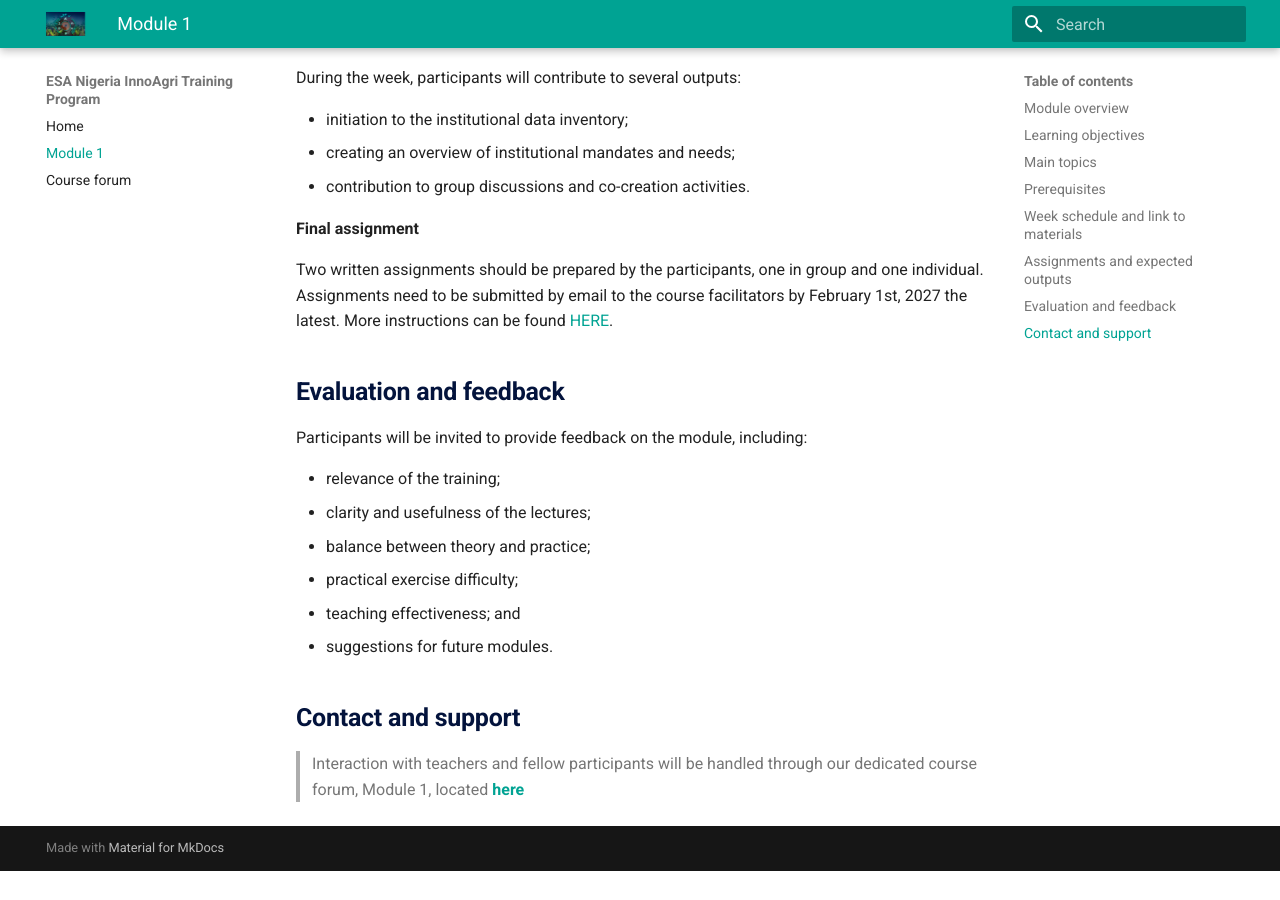
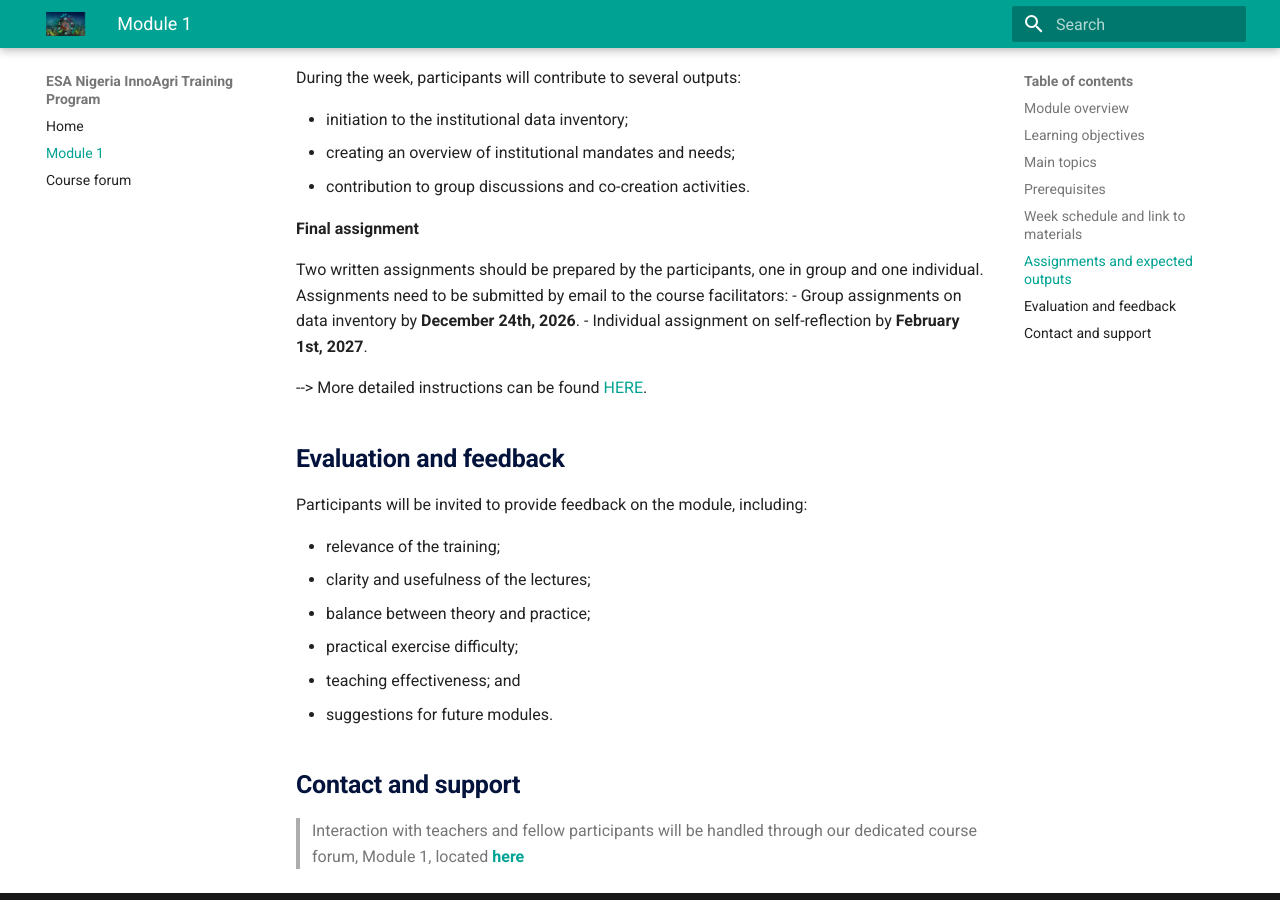
Before and after one commit to ESA-Nigeria-InnoAgri/InnoAgri-training, an MkDocs documentation site: the page built from docs/module-01/index.md, in a window 1280 px wide and 900 px high, scrolled down 5667 px. Built offline with MkDocs 1.6.1 and Material for MkDocs 9.7.7, drawn with Linux system fonts in a browser that asks for light colours; before the commit the page ends 6538 px from its top, so only the background shows below that.

Commit message:
adjust assignment deadlines

```diff
--- a/docs/module-01/index.md
+++ b/docs/module-01/index.md
@@ -146,7 +146,11 @@ During the week, participants will contribute to several outputs:
 **Final assignment**
 
 Two written assignments should be prepared by the participants, one in group and one individual.
-Assignments need to be submitted by email to the course facilitators by February 1st, 2027 the latest. More instructions can be found [HERE](../module-01/resources/lectures/13_InnoAgri_week1_final_assignment.pdf).
+Assignments need to be submitted by email to the course facilitators:
+- Group assignments on data inventory by **December 24th, 2026**.
+- Individual assignment on self-reflection by **February 1st, 2027**.
+
+--> More detailed instructions can be found [HERE](../module-01/resources/lectures/13_InnoAgri_week1_final_assignment.pdf).
 
 
 ## Evaluation and feedback
```
Also changed, not shown: 1 other file.
